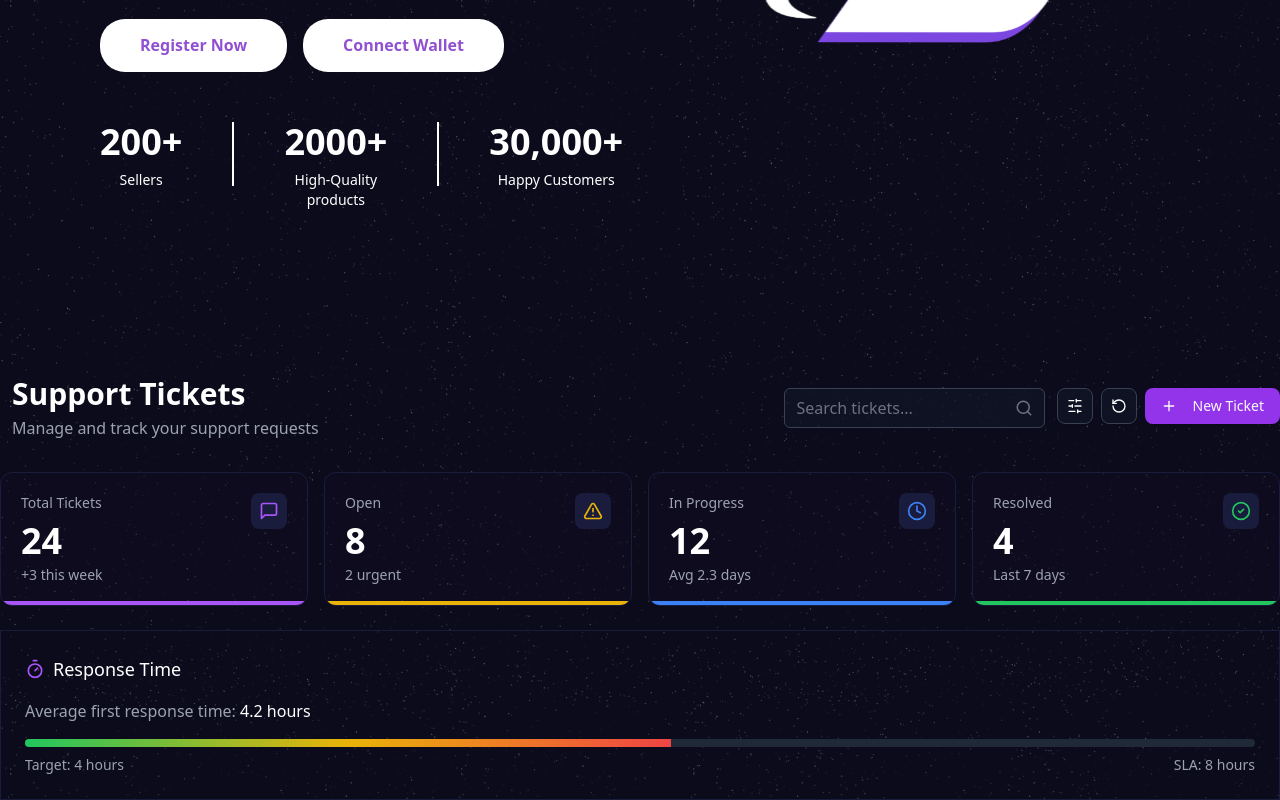
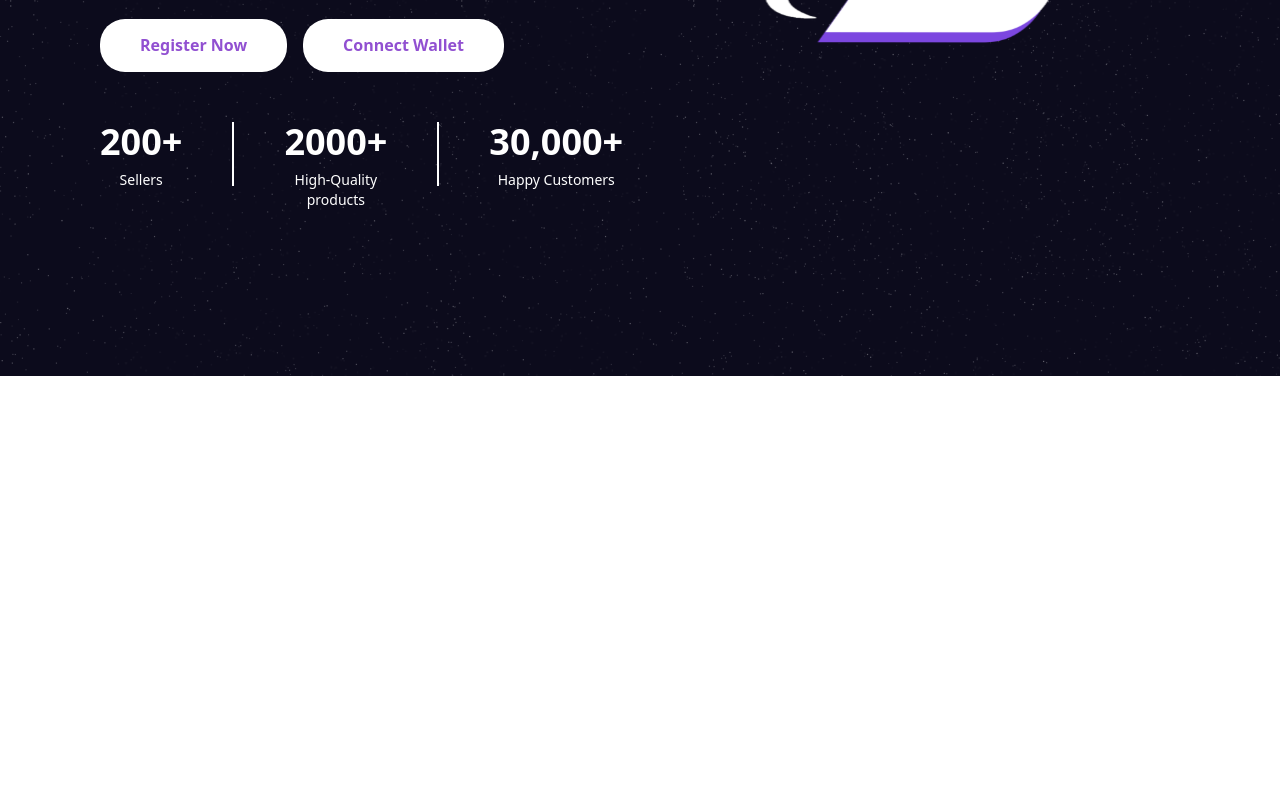
Before and after one commit to gabvega08/StarShop-Frontend, a Next.js app: page / in a window 1280 px wide. Shown: the part 488-1288 px from the top of the page. After the commit the page ends 864 px from the top, so only its background shows below. Built offline with nearby package versions, Linux system fonts and the light colour scheme; what @creit.tech/stellar-wallets-kit would draw is missing.

Commit message:
feat:removed component from page

```diff
--- a/src/app/page.tsx
+++ b/src/app/page.tsx
@@ -1,33 +1,9 @@
 import LandingPageComponent from "@/components/landing-page/LandingComponent";
-import TicketOverview from "@/components/features/user/support/components/TicketOverview";
-
-const demoStats = {
-  total: 24,
-  weeklyIncrease: 3,
-  open: {
-    count: 8,
-    urgent: 2
-  },
-  inProgress: {
-    count: 12,
-    avgDays: 2.3
-  },
-  resolved: {
-    count: 4,
-    lastWeek: 7
-  },
-  responseTime: {
-    average: 4.2,
-    target: 4,
-    sla: 8
-  }
-};
 
 export default function LadingPage() {
   return (
     <>
       <LandingPageComponent />
-      <TicketOverview stats={demoStats} />
     </>
   );
 }
```
